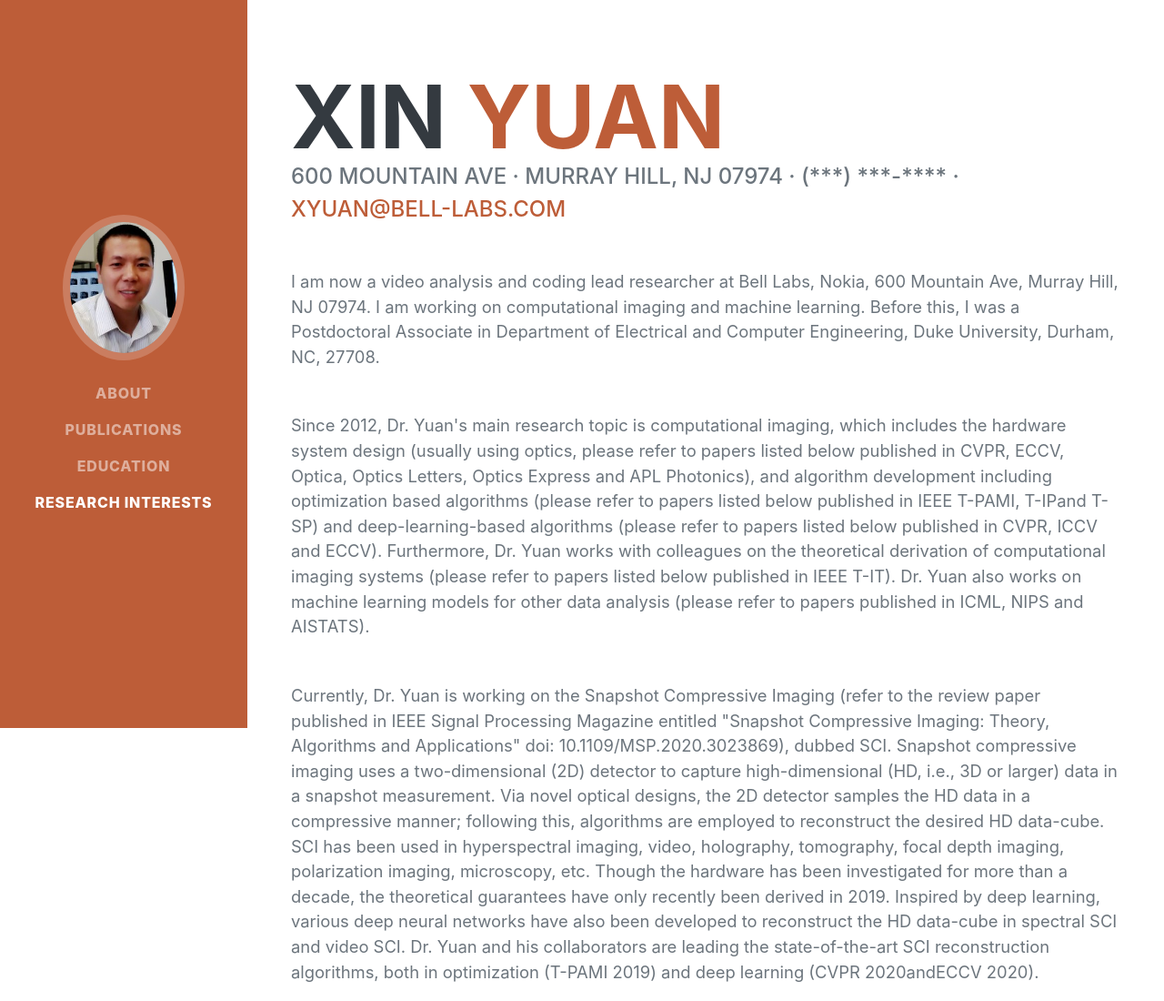
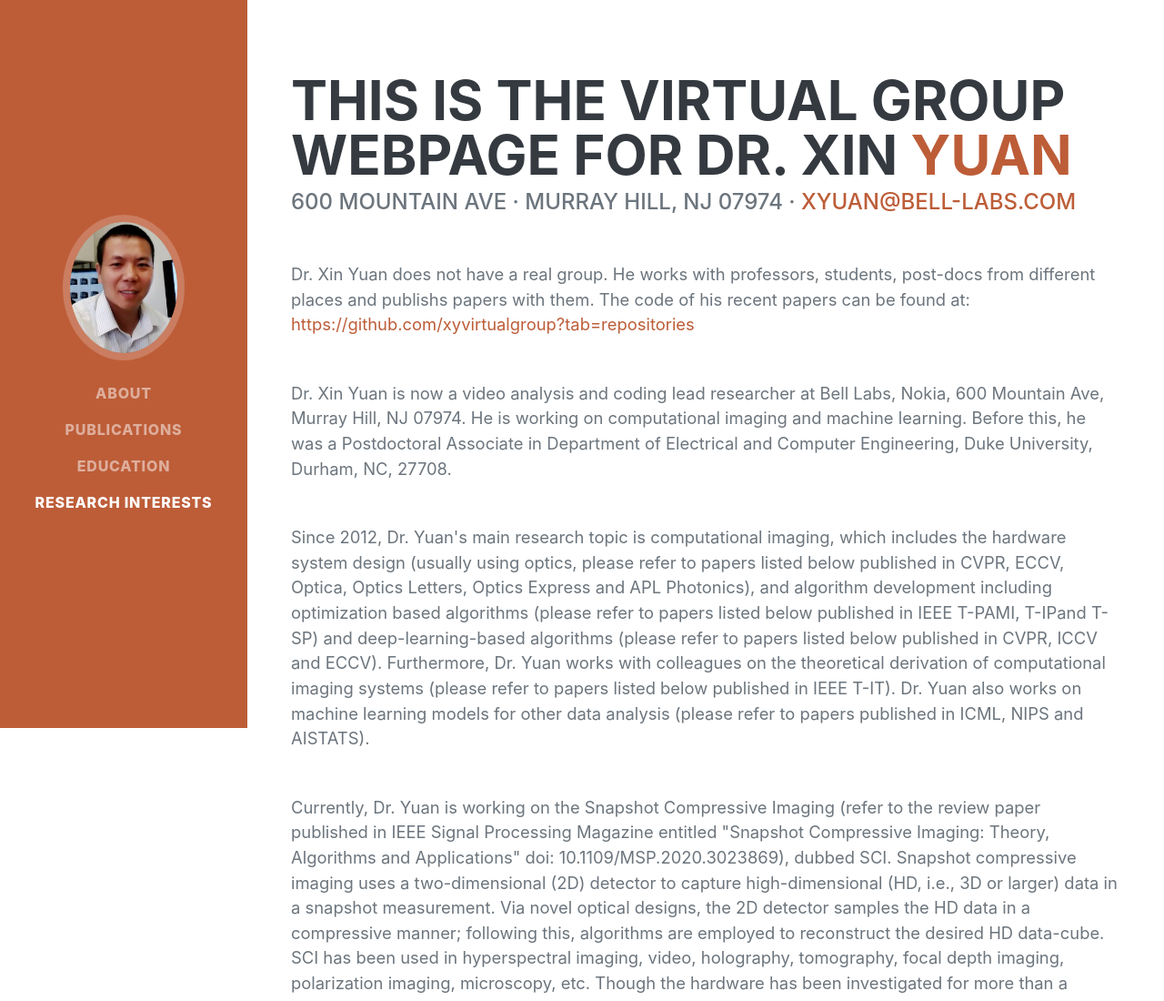
Before and after one commit to xyvirtualgroup/xyvirtualgroup.github.io, a website: page index.html in a window 1280 px wide. Shown: the top 1100 px of the page at 91% size. Drawn offline with nearby package versions, Linux system fonts and the light colour scheme; a web font is replaced by a local one.

Commit message:
Add files via upload

```diff
--- a/index.html
+++ b/index.html
@@ -37,17 +37,21 @@
             <!-- About-->
             <section class="resume-section" id="about">
                 <div class="resume-section-content">
-                    <h1 class="mb-0">
-                        Xin
+                    <h1 class="mb-1" style="font-size:60px">
+                        This is the virtual group webpage for Dr. Xin
                         <span class="text-primary">Yuan</span>
                     </h1>
                     <div class="subheading mb-5">
-                        600 Mountain Ave · Murray Hill, NJ 07974 · (***) ***-**** ·
+                        600 Mountain Ave · Murray Hill, NJ 07974 ·
                         <a href="mailto:xyuan@bell-labs.com">xyuan@bell-labs.com</a>
                     </div>
                     <p class="lead mb-5">
-                        I am now a video analysis and coding lead researcher at Bell Labs, Nokia, 600 Mountain Ave, Murray Hill, NJ 07974. I am working on computational imaging and machine learning.
-                        Before this, I was a Postdoctoral Associate in Department of Electrical and Computer Engineering, Duke University, Durham, NC, 27708.
+                        Dr. Xin Yuan does not have a real group. He works with professors, students, post-docs from different places and publishs papers with them.
+                        The code of his recent papers can be found at: <a class="XqQF9c" href="https://github.com/xyvirtualgroup?tab=repositories" target="_blank">https://github.com/xyvirtualgroup?tab=repositories</a>
+                    </p>
+                    <p class="lead mb-5">
+                        Dr. Xin Yuan is now a video analysis and coding lead researcher at Bell Labs, Nokia, 600 Mountain Ave, Murray Hill, NJ 07974. He is working on computational imaging and machine learning.
+                        Before this, he was a Postdoctoral Associate in Department of Electrical and Computer Engineering, Duke University, Durham, NC, 27708.
                     </p>
                     <p class="lead mb-5">
                         Since 2012, Dr. Yuan's main research topic is computational imaging, which includes the hardware system design (usually using optics, please refer to papers listed below published in CVPR, ECCV, Optica, Optics Letters, Optics Express and APL Photonics), and algorithm development including optimization based algorithms (please refer to papers listed below published in IEEE T-PAMI, T-IPand T-SP) and deep-learning-based algorithms (please refer to papers listed below published in CVPR, ICCV and ECCV). Furthermore, Dr. Yuan works with colleagues on the theoretical derivation of computational imaging systems (please refer to papers listed below published in IEEE T-IT). Dr. Yuan also works on machine learning models for other data analysis (please refer to papers published in ICML, NIPS and AISTATS).
```
